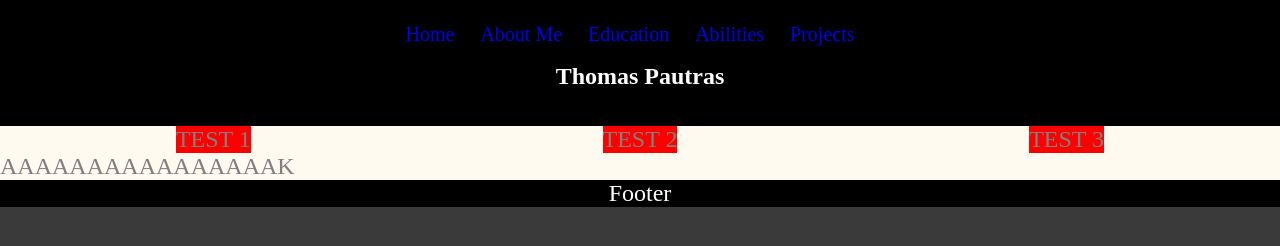
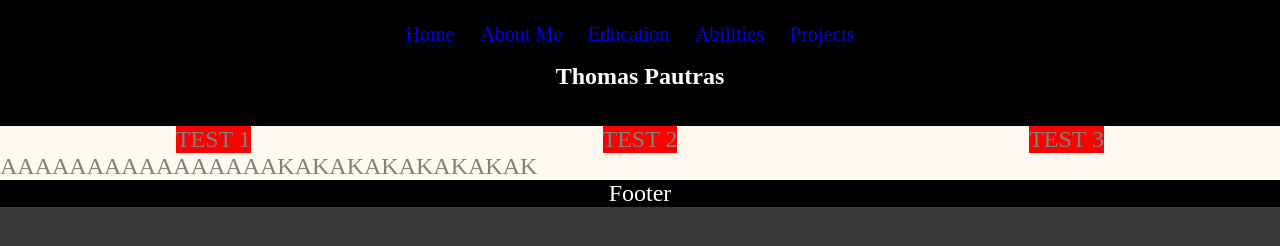
Before and after one commit to TPautras/CV-Thomas-Pautras, a plain HTML site: page Index.html in a window 1280 px wide. Drawn offline with Linux system fonts and the light colour scheme.

Commit message:
Update Index.html

```diff
--- a/Index.html
+++ b/Index.html
@@ -26,7 +26,7 @@
     </section>
 
     <section>
-        AAAAAAAAAAAAAAAAK
+        AAAAAAAAAAAAAAAAKAKAKAKAKAKAKAK
     </section>
     <footer>Footer</footer>
     <script type="text/javascript" src="js/Main.js"></script>
```
